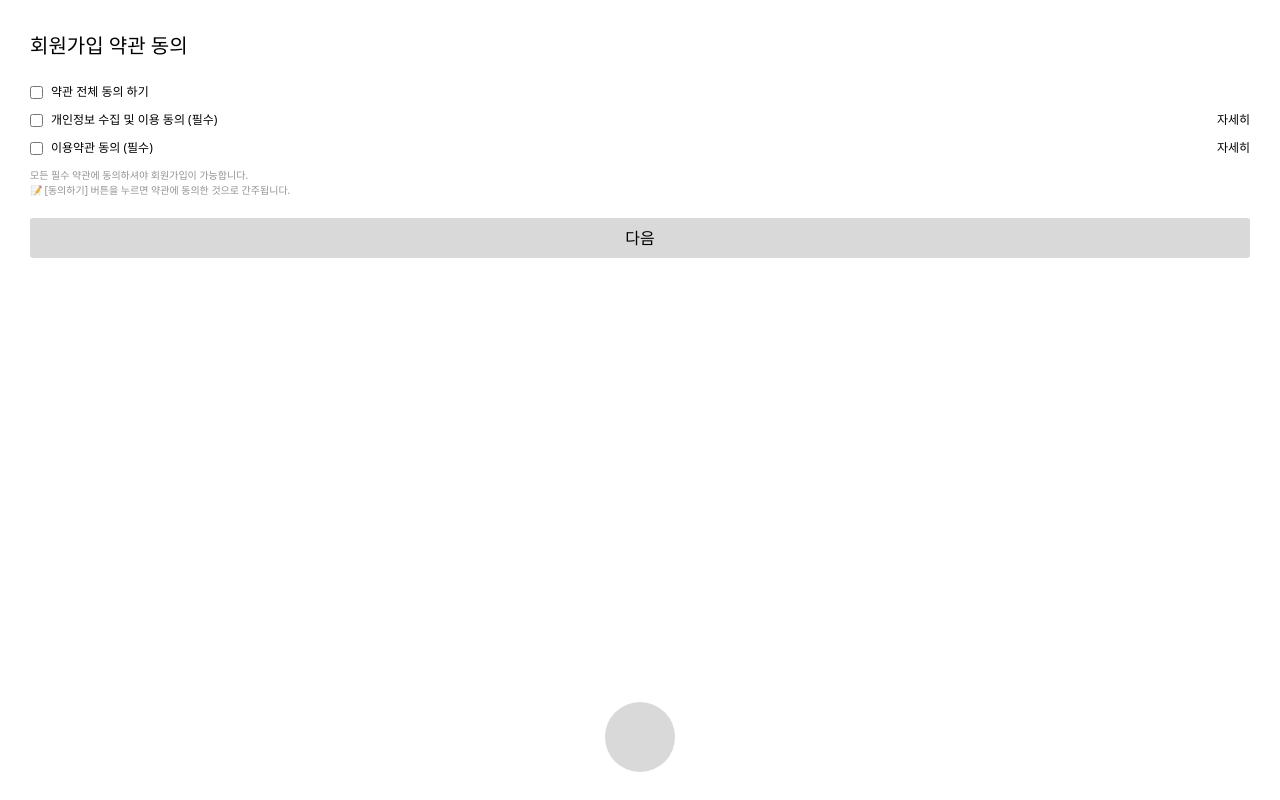
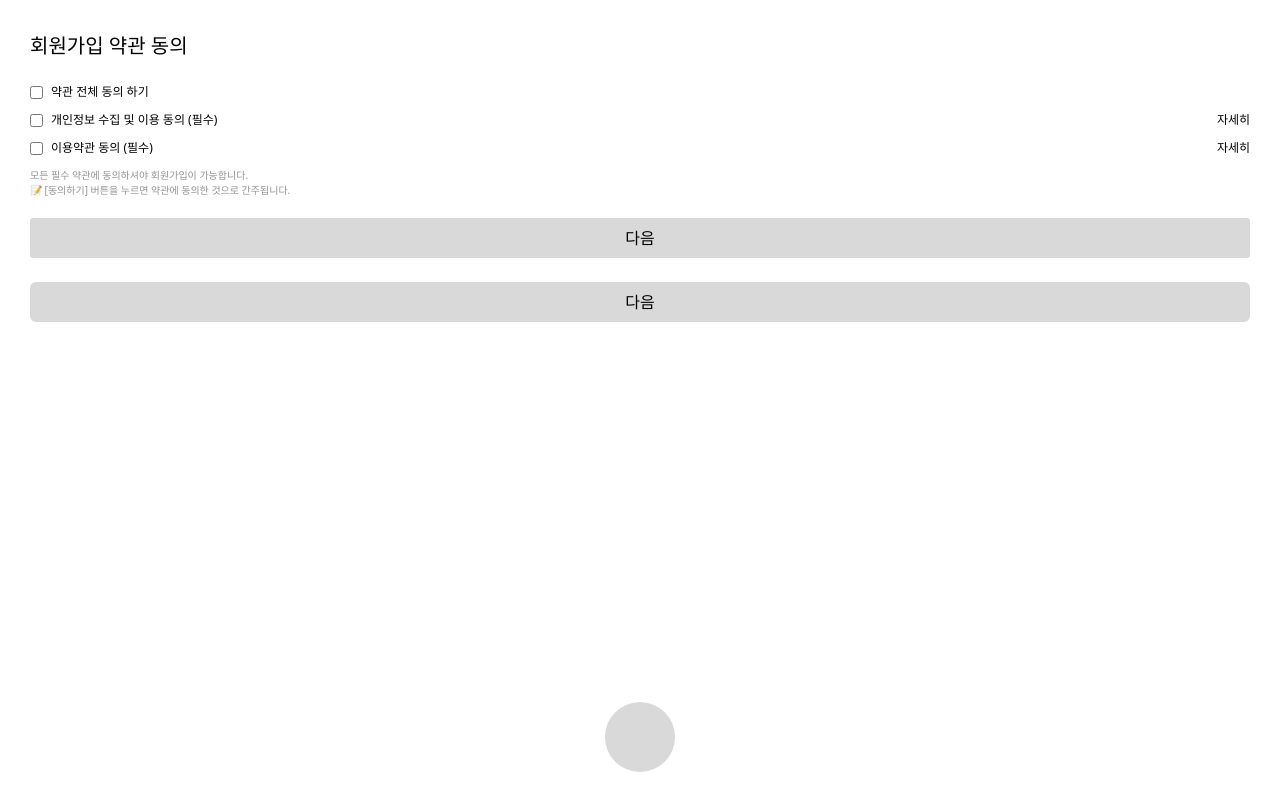
Before and after one commit to kdt-ful-class-three-group/poop, a React (Vite) app in the folder client/: page /Register in a window 1280 px wide. Built offline with nearby package versions, Linux system fonts and the light colour scheme.

Commit message:
기본적인 다음 버튼이 존재하는 상태에서 작업을 확인한다. 이후 각 컴포넌트에 버튼을 넣을 것이기 때문에 해당 버튼은 삭제될 예정

```diff
--- a/client/src/pages/RegisterMain.jsx
+++ b/client/src/pages/RegisterMain.jsx
@@ -1,5 +1,6 @@
 import React, { useState } from "react";
 import Terms from '../components/Terms';
+import Button from "../components/Button";
 import Register from "../components/Register";
 import RegisterEmail from '../components/RegisterEmail';
 import RegisterBirth from "../components/RegisterBirth";
@@ -8,6 +9,12 @@ import RegisterprevBtn from "../components/RegisterprevBtn";
 
 function RegisterMain() {
   const [flag, setFlag] = useState(0);
+
+  const nextHandle = () => {
+    if (flag < 4) {
+      setFlag(flag + 1);
+    }
+  }
 
   return (
     <div className=" w-full h-full">
@@ -42,6 +49,7 @@ function RegisterMain() {
           <RegisterNickname setFlag={setFlag} flag={flag} />
         </div>
       }
+      <Button text={flag === 4 ? "완료" : "다음"} colorClass={'bg-[#D9D9D9] w-full rounded-[3px] p-2 mt-5'} clickEvent={nextHandle} />
     </div>
   );
 }
```
